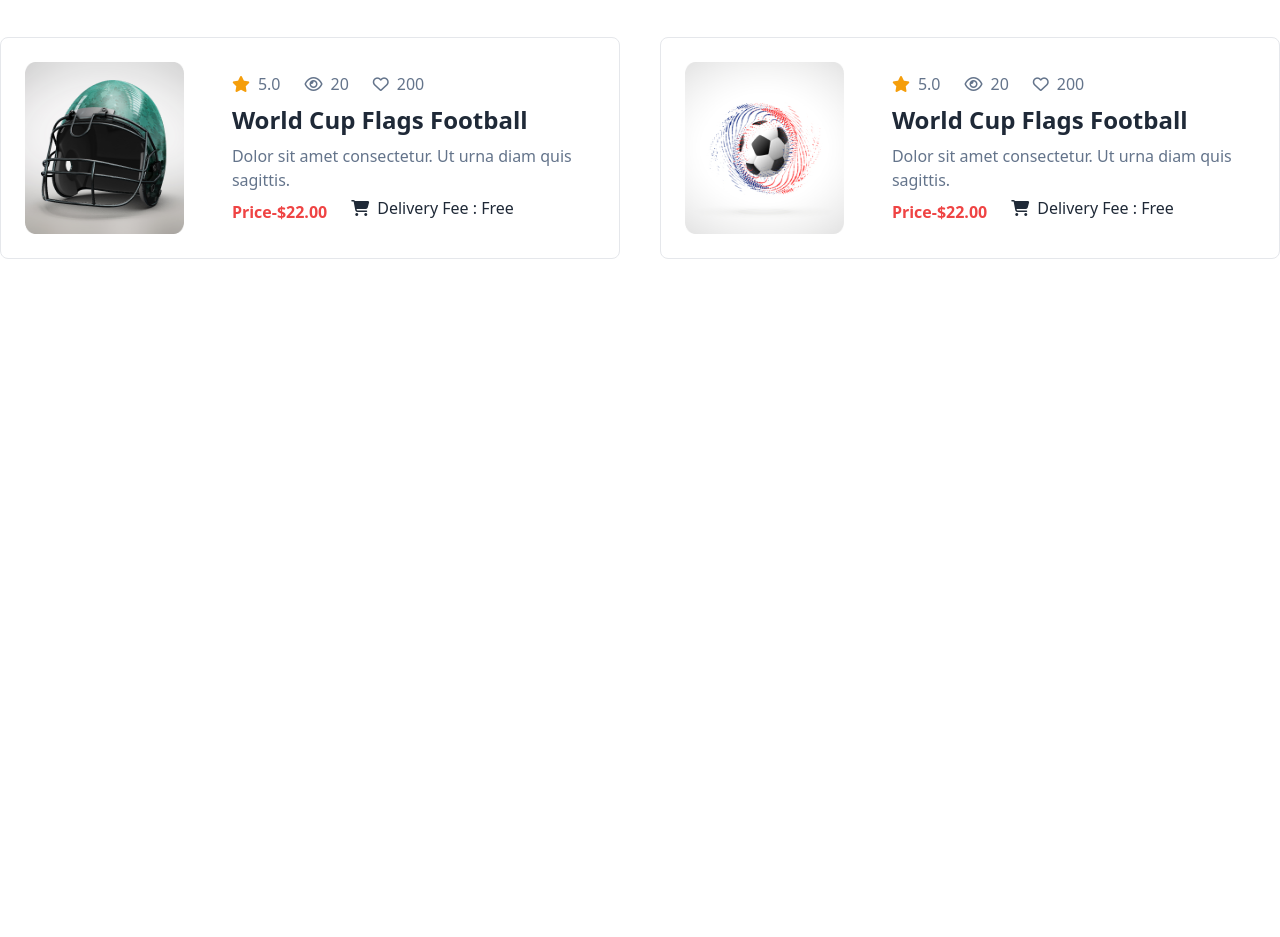
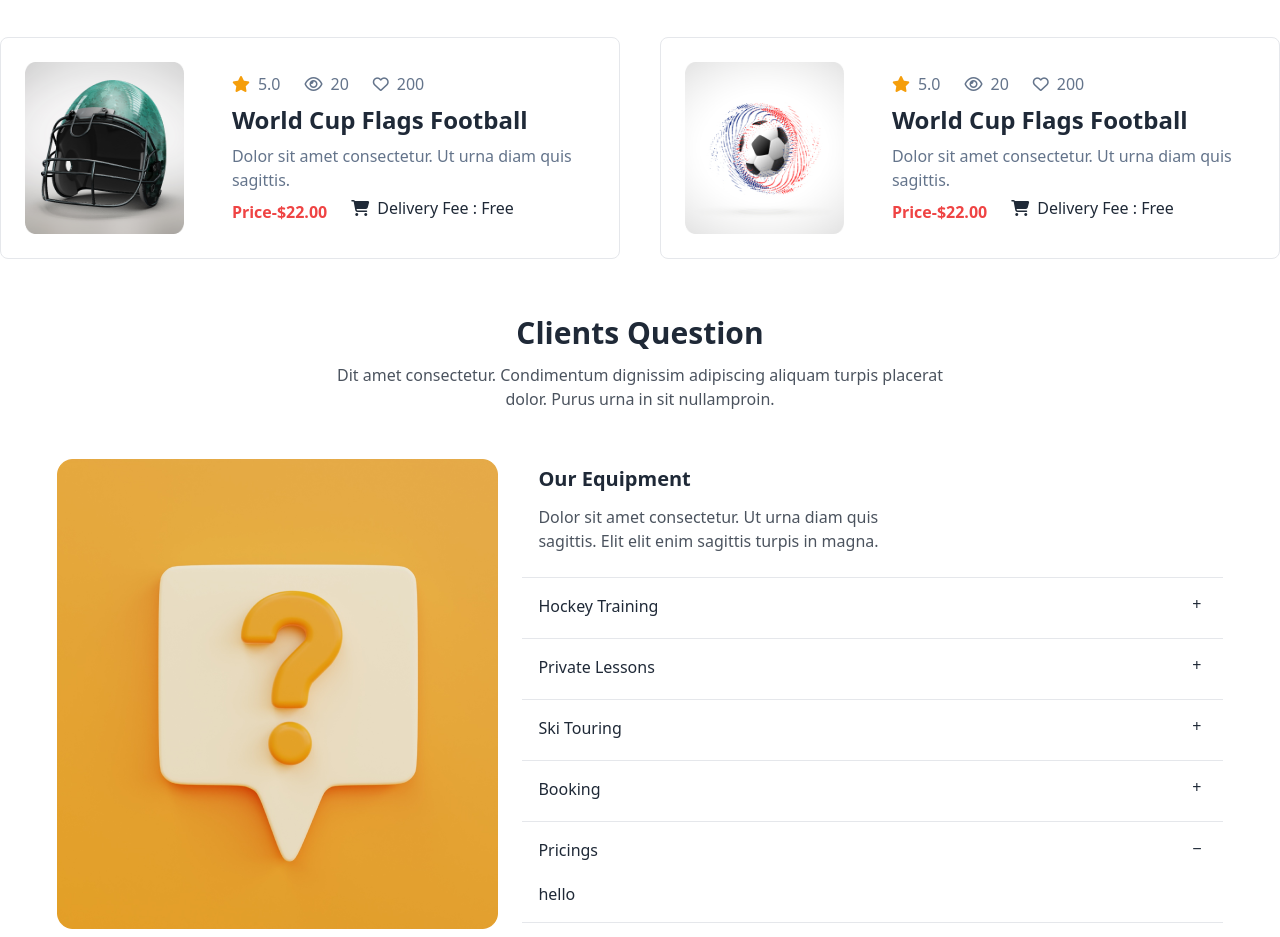
Before and after one commit to DeveloperMonirBD/hockey-using-tailwind-daisyUI, a website: page index.html in a window 1280 px wide. Shown: the part 3164-4101 px from the top of the page. Before the commit the page ends 3431 px from the top, so only its background shows below. Drawn offline with Linux system fonts and the light colour scheme.

Commit message:
Client Wuestion section done

```diff
--- a/index.html
+++ b/index.html
@@ -122,7 +122,8 @@
       <!-- title part  -->
       <div class="border-y-[2px] border-dashed py-12 text-center flex flex-col justify-center items-center">
         <h3 class="text-3xl font-bold mb-3">Professional Hockeys Club</h3>
-        <p class="opacity-80 w-2/3 lg:w-1/2">Dit amet consectetur. Condimentum dignissim adipiscing aliquam turpis placerat dolor. Purus urna in sit nullamproin.</p>
+        <p class="opacity-80 w-2/3 lg:w-1/2">Dit amet consectetur. Condimentum dignissim adipiscing aliquam turpis
+          placerat dolor. Purus urna in sit nullamproin.</p>
       </div>
       <!-- Radial Progress bar  -->
       <div class="mt-12 grid grid-cols-1 md:grid-cols-2 lg:grid-cols-4 gap-6">
@@ -130,7 +131,8 @@
         <!-- 1st progress -->
         <div class=" flex flex-col items-center justify-center py-6 space-y-3">
           <div class="relative">
-            <div class=" absolute left-0 top-0 rotate-180 text-slate-300 radial-progress" style="--value:87;" role="progressbar"></div>
+            <div class=" absolute left-0 top-0 rotate-180 text-slate-300 radial-progress" style="--value:87;"
+              role="progressbar"></div>
             <div class="radial-progress text-red-500" style="--value:87;" role="progressbar">87%</div>
           </div>
           <h6 class="font-semibold">Prayer Facility</h6>
@@ -140,7 +142,8 @@
         <!-- 2st progress -->
         <div class=" flex flex-col items-center justify-center py-6 space-y-3">
           <div class="relative">
-            <div class=" absolute left-0 top-0 rotate-180 text-slate-300 radial-progress" style="--value:87;" role="progressbar"></div>
+            <div class=" absolute left-0 top-0 rotate-180 text-slate-300 radial-progress" style="--value:87;"
+              role="progressbar"></div>
             <div class="radial-progress text-teal-500" style="--value:95;" role="progressbar">95%</div>
           </div>
           <h6 class="font-semibold">Experienced Coatch</h6>
@@ -150,7 +153,8 @@
         <!-- 3st progress -->
         <div class=" flex flex-col items-center justify-center py-6 space-y-3">
           <div class="relative">
-            <div class=" absolute left-0 top-0 rotate-180 text-slate-300 radial-progress" style="--value:87;" role="progressbar"></div>
+            <div class=" absolute left-0 top-0 rotate-180 text-slate-300 radial-progress" style="--value:87;"
+              role="progressbar"></div>
             <div class="radial-progress text-warning" style="--value:90;" role="progressbar">90%</div>
           </div>
           <h6 class="font-semibold">Senior Player</h6>
@@ -160,7 +164,8 @@
         <!-- 4st progress -->
         <div class=" flex flex-col items-center justify-center py-6 space-y-3">
           <div class="relative">
-            <div class=" absolute left-0 top-0 rotate-180 text-slate-300 radial-progress" style="--value:87;" role="progressbar"></div>
+            <div class=" absolute left-0 top-0 rotate-180 text-slate-300 radial-progress" style="--value:87;"
+              role="progressbar"></div>
             <div class="radial-progress text-blue-500" style="--value:80;" role="progressbar">80%</div>
           </div>
           <h6 class="font-semibold">Training Ground</h6>
@@ -175,14 +180,16 @@
       <!-- title part  -->
       <div class="border-y-[2px] border-dashed py-12 text-center flex flex-col justify-center items-center">
         <h3 class="text-3xl font-bold mb-3">Program Sections</h3>
-        <p class="opacity-80 w-2/3 lg:w-1/2">Dit amet consectetur. Condimentum dignissim adipiscing aliquam turpis placerat dolor.
+        <p class="opacity-80 w-2/3 lg:w-1/2">Dit amet consectetur. Condimentum dignissim adipiscing aliquam turpis
+          placerat dolor.
           Purus urna in sit nullamproin.</p>
       </div>
 
       <div class="mt-12 grid md:grid-cols-2 gap-6 text-white">
 
         <!-- image 1  -->
-         <div class="lg:h-80 md:h-72 w-full rounded-xl flex flex-col justify-center items-start p-10 lg:p-24 shadow-md junior-program">
+        <div
+          class="lg:h-80 md:h-72 w-full rounded-xl flex flex-col justify-center items-start p-10 lg:p-24 shadow-md junior-program">
           <h5 class="text-2xl font-semibold mb-4">Junior Program</h5>
           <p class="text-gray-200">Dolor sit amet consectetur. Ut urna diam quis sagittis. Elit elit
             enim sagittis turpis in magna. Id et sed euismod natoque amet nunc morbi nulla. Tortor congue sed et in.</p>
@@ -190,7 +197,8 @@
         </div>
 
         <!-- image 2  -->
-         <div class="lg:h-80 md:h-72 w-full rounded-xl flex flex-col justify-center items-start p-10 lg:p-24 shadow-md teenager-program">
+        <div
+          class="lg:h-80 md:h-72 w-full rounded-xl flex flex-col justify-center items-start p-10 lg:p-24 shadow-md teenager-program">
           <h5 class="text-2xl font-semibold mb-4">Teeneger Program</h5>
           <p class="text-gray-200">Dolor sit amet consectetur. Ut urna diam quis sagittis. Elit elit
             enim sagittis turpis in magna. Id et sed euismod natoque amet nunc morbi nulla. Tortor congue sed et in.</p>
@@ -198,7 +206,8 @@
         </div>
 
         <!-- image 3  -->
-         <div class="lg:h-80 md:h-72 w-full rounded-xl flex flex-col justify-center items-start p-10 lg:p-24 md:col-span-2 shadow-md professional-program">
+        <div
+          class="lg:h-80 md:h-72 w-full rounded-xl flex flex-col justify-center items-start p-10 lg:p-24 md:col-span-2 shadow-md professional-program">
           <h5 class="text-2xl font-semibold mb-4">Professional Program</h5>
           <p class="text-gray-200 md:w-2/3 lg:w-1/2">Dolor sit amet consectetur. Ut urna diam quis sagittis. Elit elit
             enim sagittis turpis in magna. Id et sed euismod natoque amet nunc morbi nulla. Tortor congue sed et in.</p>
@@ -219,7 +228,8 @@
       <!-- title part  -->
       <div class="py-12 text-center flex flex-col justify-center items-center">
         <h3 class="text-3xl font-bold mb-3">Our New Products</h3>
-          <p class="opacity-80 w-2/3 lg:w-1/2">Dit amet consectetur. Condimentum dignissim adipiscing aliquam turpis placerat dolor.
+        <p class="opacity-80 w-2/3 lg:w-1/2">Dit amet consectetur. Condimentum dignissim adipiscing aliquam turpis
+          placerat dolor.
           Purus urna in sit nullamproin.</p>
       </div>
 
@@ -520,6 +530,104 @@
       </div>
     </section>
 
+    <!-- clients question section  -->
+     <section class="mb-2">
+      <!-- title part  -->
+      <div class="py-12 text-center flex flex-col justify-center items-center">
+        <h3 class="text-3xl font-bold mb-3">Clients Question</h3>
+        <p class="opacity-80 w-2/3 lg:w-1/2">Dit amet consectetur. Condimentum dignissim adipiscing aliquam turpis
+          placerat dolor.
+          Purus urna in sit nullamproin.</p>
+      </div>
+      <!-- client content  -->
+      <div class="flex flex-col lg:flex-row justify-center items-center gap-6">
+
+        <!-- img  -->
+        <div class="h-[250px] w-full md:h-[450px] lg:h-[470px] lg:w-[441px]">
+          <img class="h-full w-full" src="./Images/11.png" alt="">
+        </div>
+
+        <!-- accordion  -->
+         <div>
+          <div>
+            <div class="pl-4">
+              <h4 class="text-xl font-bold mb-3">Our Equipment</h4>
+              <p class="opacity-80 w-2/3 lg:w-1/2 mb-6">Dolor sit amet consectetur. Ut urna diam quis sagittis. Elit elit enim
+                sagittis turpis in magna.</p>
+            </div>
+
+              <!-- 1st collapse  -->
+              <div>
+                <hr>
+                <div class="collapse collapse-plus">
+                  <input type="radio" name="my-accordion-3" checked="checked" />
+                  <div class="collapse-title text-md font-medium">Hockey Training</div>
+                  <div class="collapse-content">
+                    <p>hello</p>
+                  </div>
+                </div>
+              </div>
+
+              <!-- 2nd collapse  -->
+              <div>
+                <hr>
+                <div class="collapse collapse-plus">
+                  <input type="radio" name="my-accordion-3" checked="checked" />
+                  <div class="collapse-title text-md font-medium">Private Lessons</div>
+                  <div class="collapse-content">
+                    <p>hello</p>
+                  </div>
+                </div>
+              </div>
+
+              <!-- 3th collapse  -->
+              <div>
+                <hr>
+                <div class="collapse collapse-plus">
+                  <input type="radio" name="my-accordion-3" checked="checked" />
+                  <div class="collapse-title text-md font-medium">Ski Touring</div>
+                  <div class="collapse-content">
+                    <p>hello</p>
+                  </div>
+                </div>
+              </div>
+
+              <!-- 4th collapse  -->
+              <div>
+                <hr>
+                <div class="collapse collapse-plus">
+                  <input type="radio" name="my-accordion-3" checked="checked" />
+                  <div class="collapse-title text-md font-medium">Booking</div>
+                  <div class="collapse-content">
+                    <p>hello</p>
+                  </div>
+                </div>
+              </div>
+
+              <!-- 5th collapse  -->
+              <div>
+                <hr>
+                <div class="collapse collapse-plus">
+                  <input type="radio" name="my-accordion-3" checked="checked" />
+                  <div class="collapse-title text-md font-medium">Pricings</div>
+                  <div class="collapse-content">
+                    <p>hello</p>
+                  </div>
+                </div>
+                <hr>
+              </div>
+
+
+          </div>
+
+
+
+          </div>
+
+      </div>
+
+     </section>
+
 
 
 
```
Also changed, not shown: dist/output.css. Lines whose indentation alone changed are shown as unchanged.
